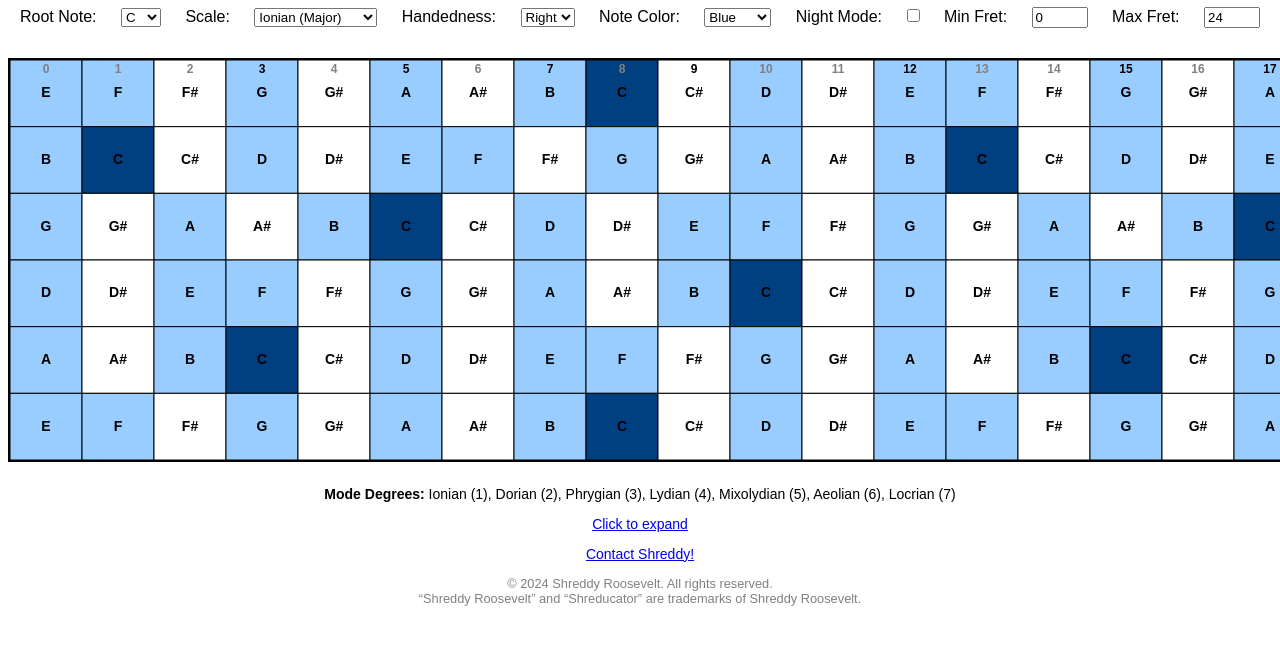
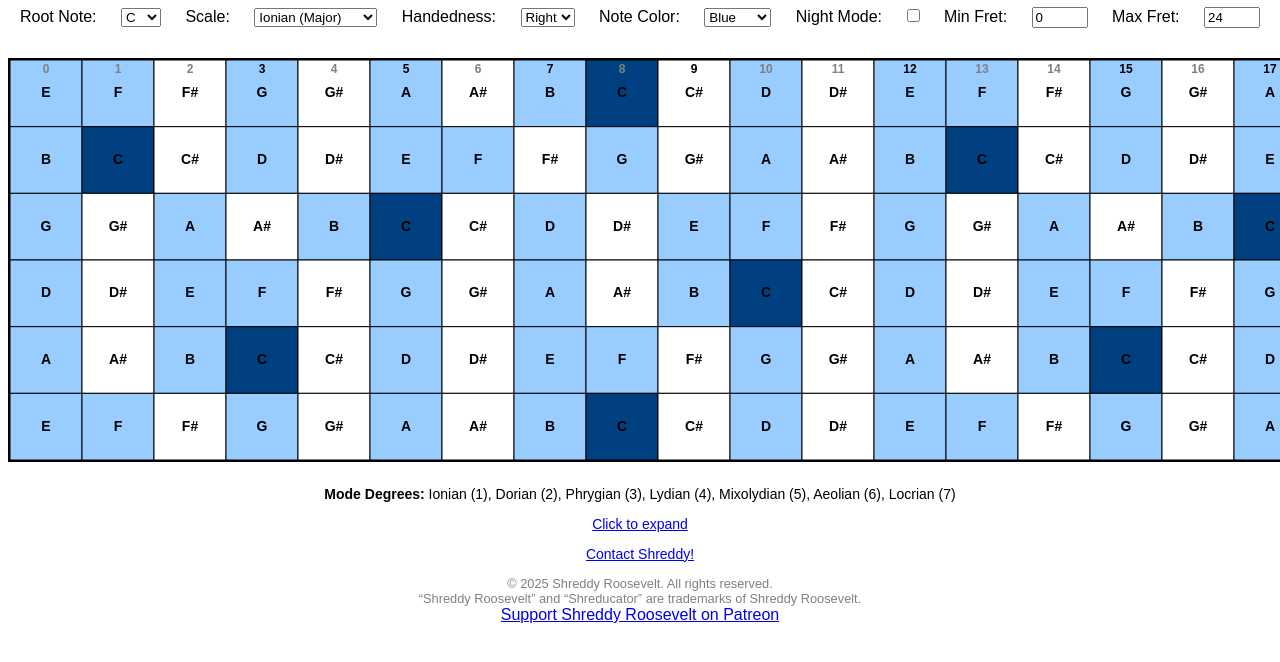
Before and after one commit to Sparky0069/sparky0069.github.io, a plain HTML site: page index.html in a window 1280 px wide. Shown: the part 98-760 px from the top of the page. Drawn offline with Linux system fonts and the light colour scheme.

Commit message:
Update index.html

```diff
--- a/index.html
+++ b/index.html
@@ -89,9 +89,11 @@
   </div>
 
   <div class="small-text">
-  &copy; 2024 Shreddy Roosevelt. All rights reserved.<br>
+  &copy; 2025 Shreddy Roosevelt. All rights reserved.<br>
   “Shreddy Roosevelt” and “Shreducator” are trademarks of Shreddy Roosevelt.
 </div>
+
+<a href="https://www.patreon.com/ShreddyRoosevelt" target="_blank" rel="noopener noreferrer">Support Shreddy Roosevelt on Patreon</a>
 
   <script>
     const noteNames = ['C', 'C#', 'D', 'D#', 'E', 'F', 'F#', 'G', 'G#', 'A', 'A#', 'B'];
```
